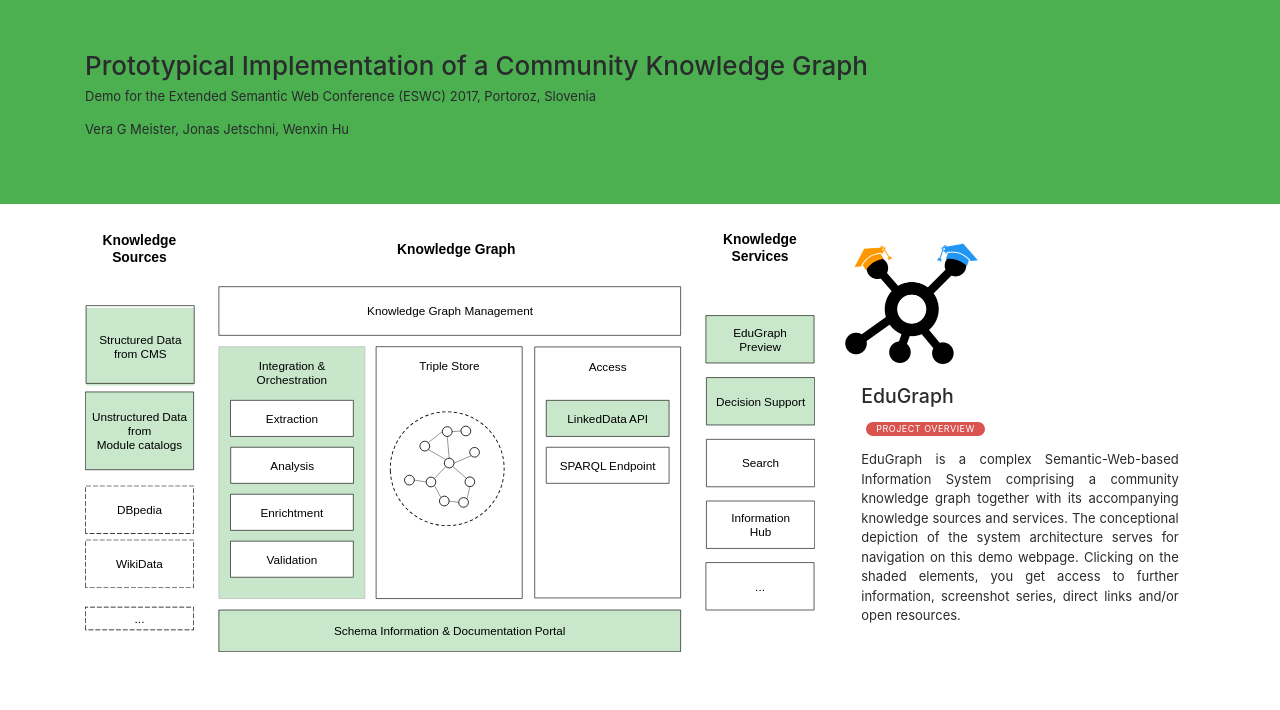
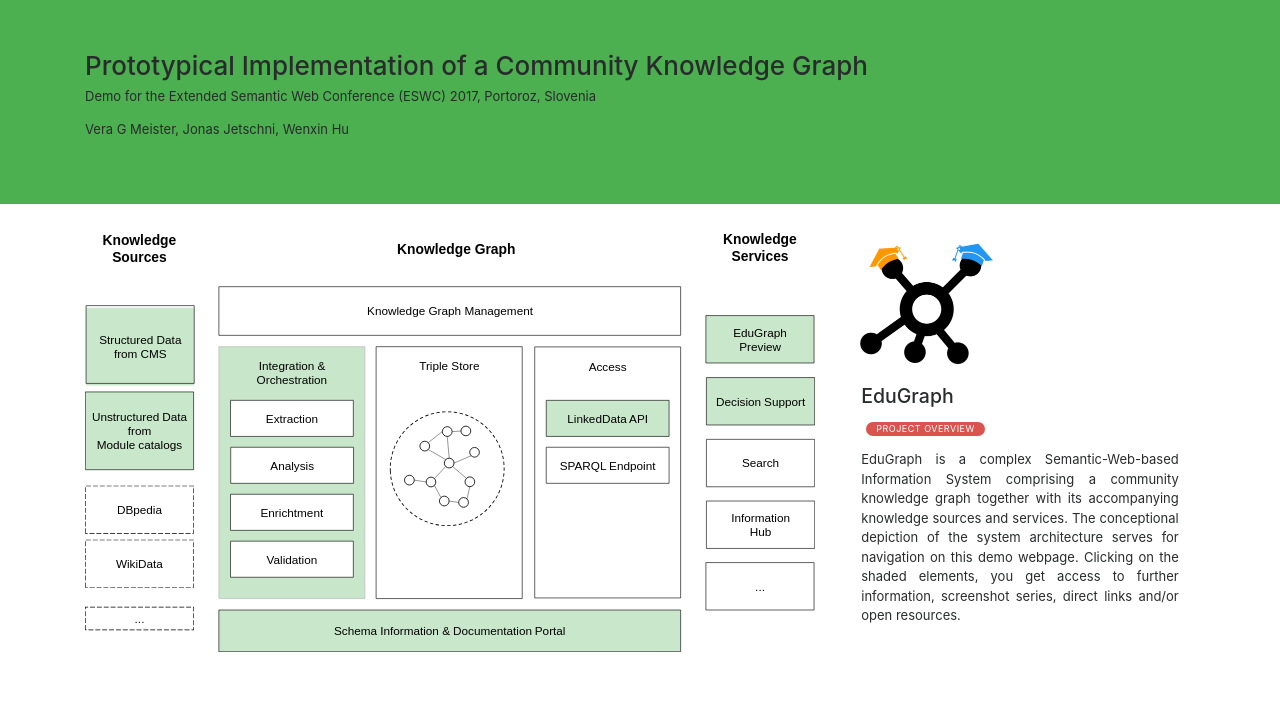
Before and after one commit to EduGraph/Demo-ESWC2017, a plain HTML site: page index.html in a window 1280 px wide. Drawn offline with nearby package versions, Linux system fonts and the light colour scheme; a script that the page names is missing.

Commit message:
Misc changes

```diff
--- a/index.html
+++ b/index.html
@@ -955,7 +955,7 @@
         <div class="col-4">
             <div class="card info-card">
                 <div id="card-detail-image">
-                    <img class="card-img-top" src="assets/img/edugraph-logo.png" style="max-height:140px;">
+                    <img class="card-img-top" src="assets/img/edugraph-logo.png" style="max-height:140px; padding-left:15px;">
                 </div>
                 <div class="card-block">
                     <h4 class="card-title" id="card-detail-title">EduGraph</h4>
```
